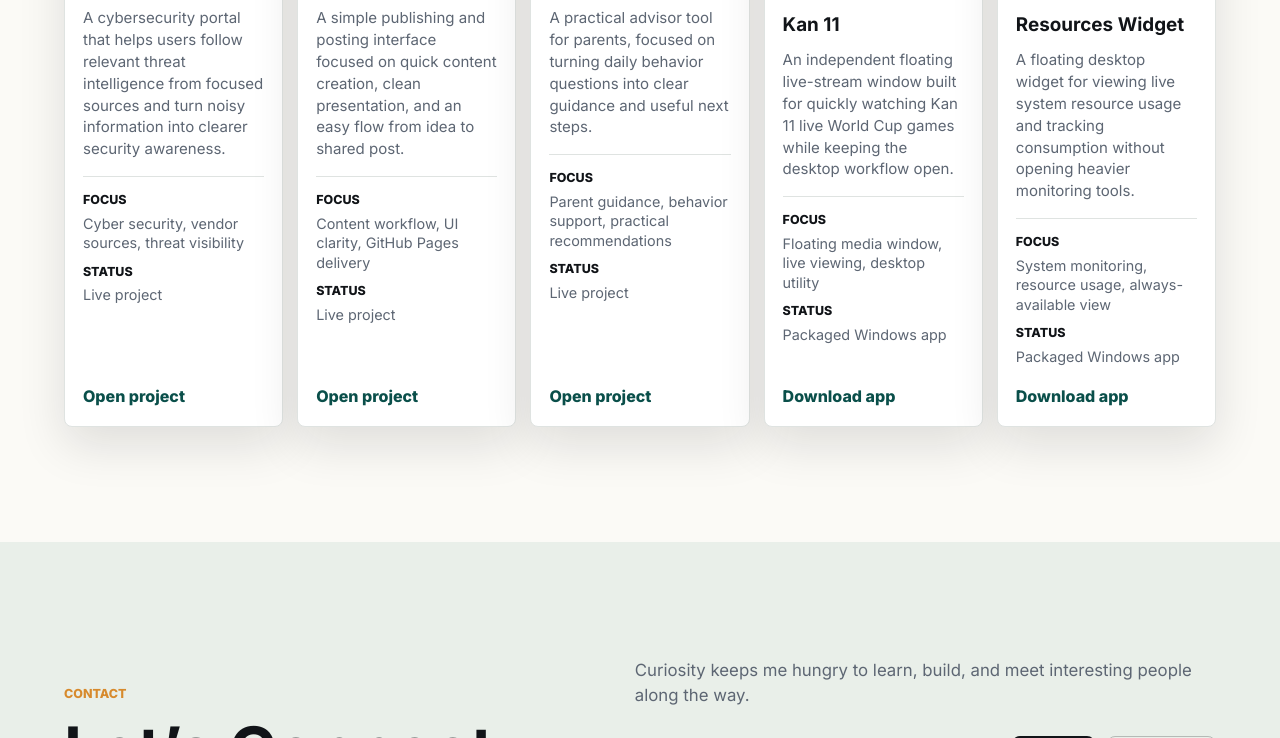
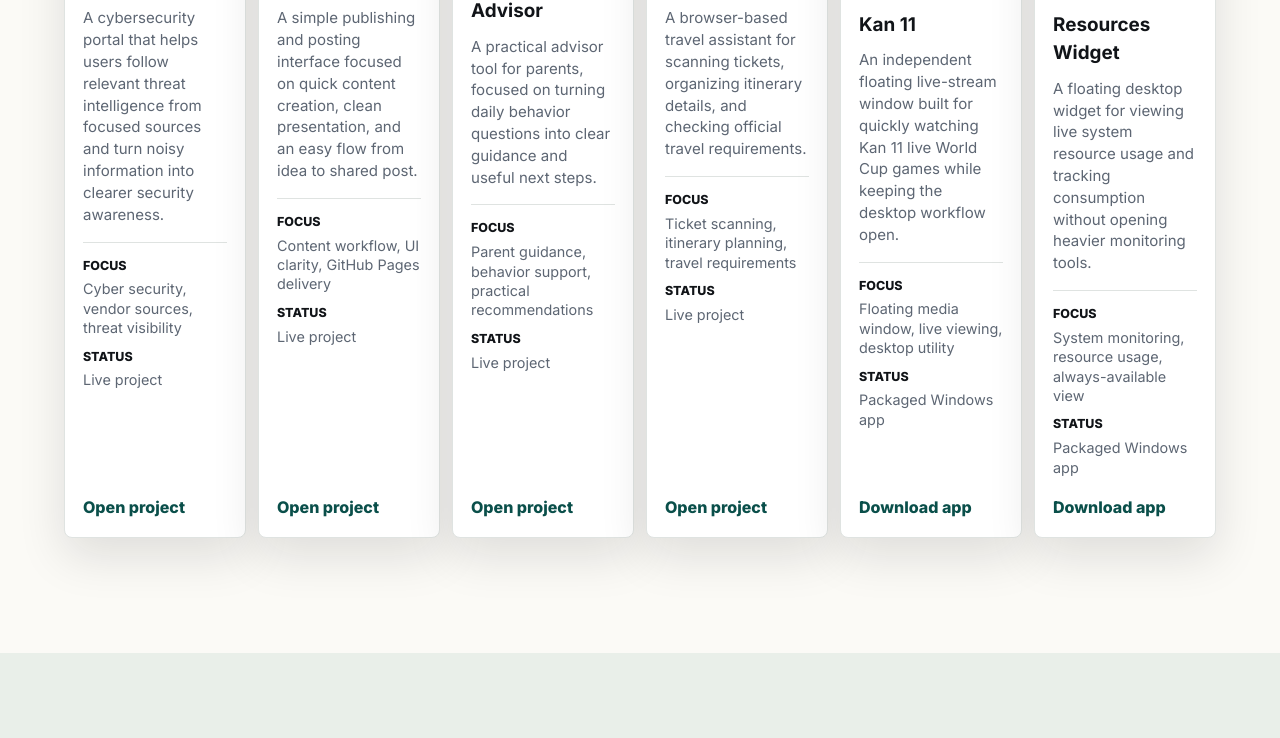
Before and after one commit to giligus/My-site, a plain HTML site: page index.html in a window 1280 px wide. Shown: the part 3546-4284 px from the top of the page. Drawn offline with Linux system fonts and the light colour scheme.

Commit message:
Add flights agent portfolio project

```diff
--- a/index.html
+++ b/index.html
@@ -14,7 +14,7 @@
       href="https://fonts.googleapis.com/css2?family=Inter:wght@400;500;600;700;800&display=swap"
       rel="stylesheet"
     >
-    <link rel="stylesheet" href="styles.css?v=portfolio-5">
+    <link rel="stylesheet" href="styles.css?v=portfolio-6">
   </head>
   <body>
     <header class="site-header" data-header>
@@ -220,6 +220,25 @@
               <a href="https://parental-advisor-production.up.railway.app/" target="_blank" rel="noreferrer">Open project</a>
             </article>
             <article class="project-card">
+              <span class="project-card__tag">Travel Agent</span>
+              <h3>Flights Agent</h3>
+              <p>
+                A browser-based travel assistant for scanning tickets, organizing itinerary
+                details, and checking official travel requirements.
+              </p>
+              <dl class="project-card__details">
+                <div>
+                  <dt>Focus</dt>
+                  <dd>Ticket scanning, itinerary planning, travel requirements</dd>
+                </div>
+                <div>
+                  <dt>Status</dt>
+                  <dd>Live project</dd>
+                </div>
+              </dl>
+              <a href="https://giligus.github.io/Flights-agent/site/" target="_blank" rel="noreferrer">Open project</a>
+            </article>
+            <article class="project-card">
               <div class="project-card__brand">
                 <span class="project-card__logo project-card__logo--kan" aria-label="Kan 11 logo">11 | כאן</span>
                 <img src="assets/kanlive-icon.png" alt="" aria-hidden="true">
--- a/styles.css
+++ b/styles.css
@@ -237,8 +237,8 @@
 
 .project-grid {
   display: grid;
-  gap: 14px;
-  grid-template-columns: repeat(5, minmax(0, 1fr));
+  gap: 12px;
+  grid-template-columns: repeat(6, minmax(0, 1fr));
   margin-top: 34px;
 }
 
@@ -361,7 +361,7 @@
 }
 
 .section--portfolio .section__inner {
-  max-width: 1360px;
+  max-width: 1500px;
 }
 
 .split,
```
